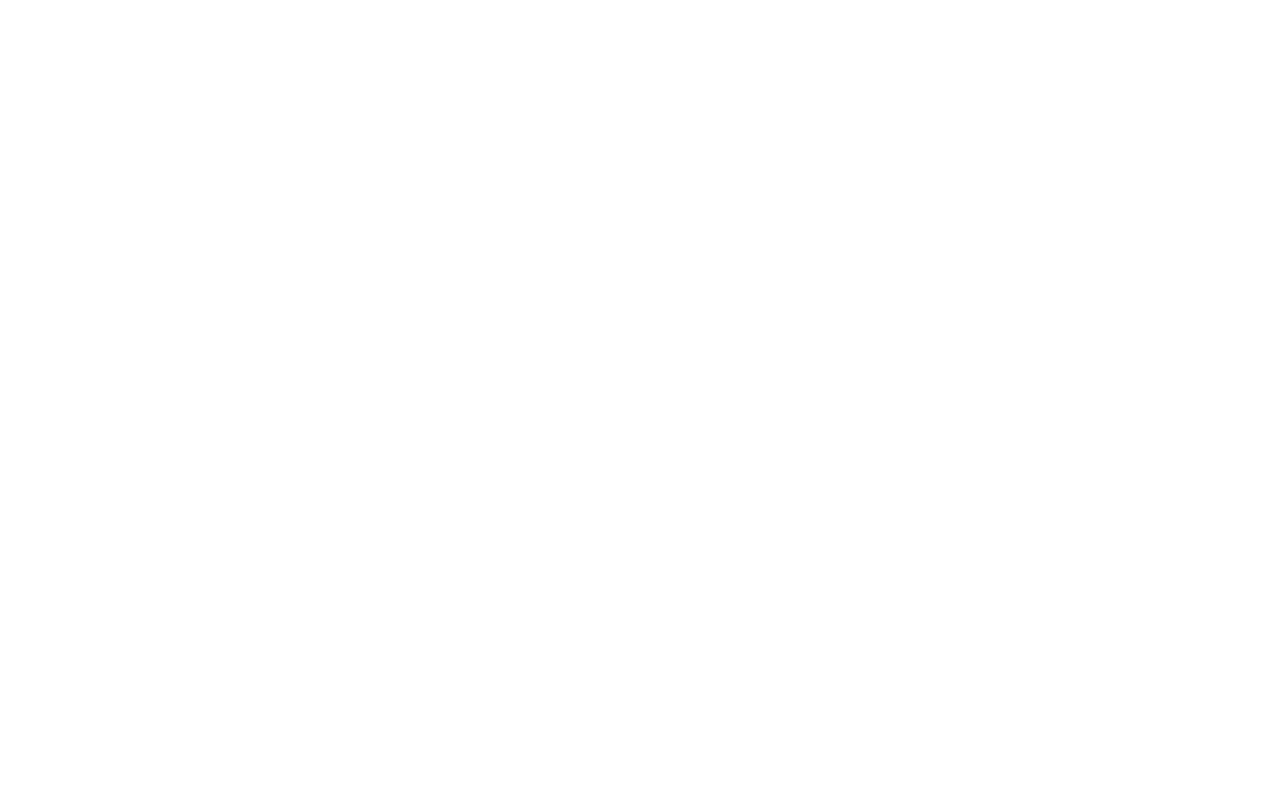
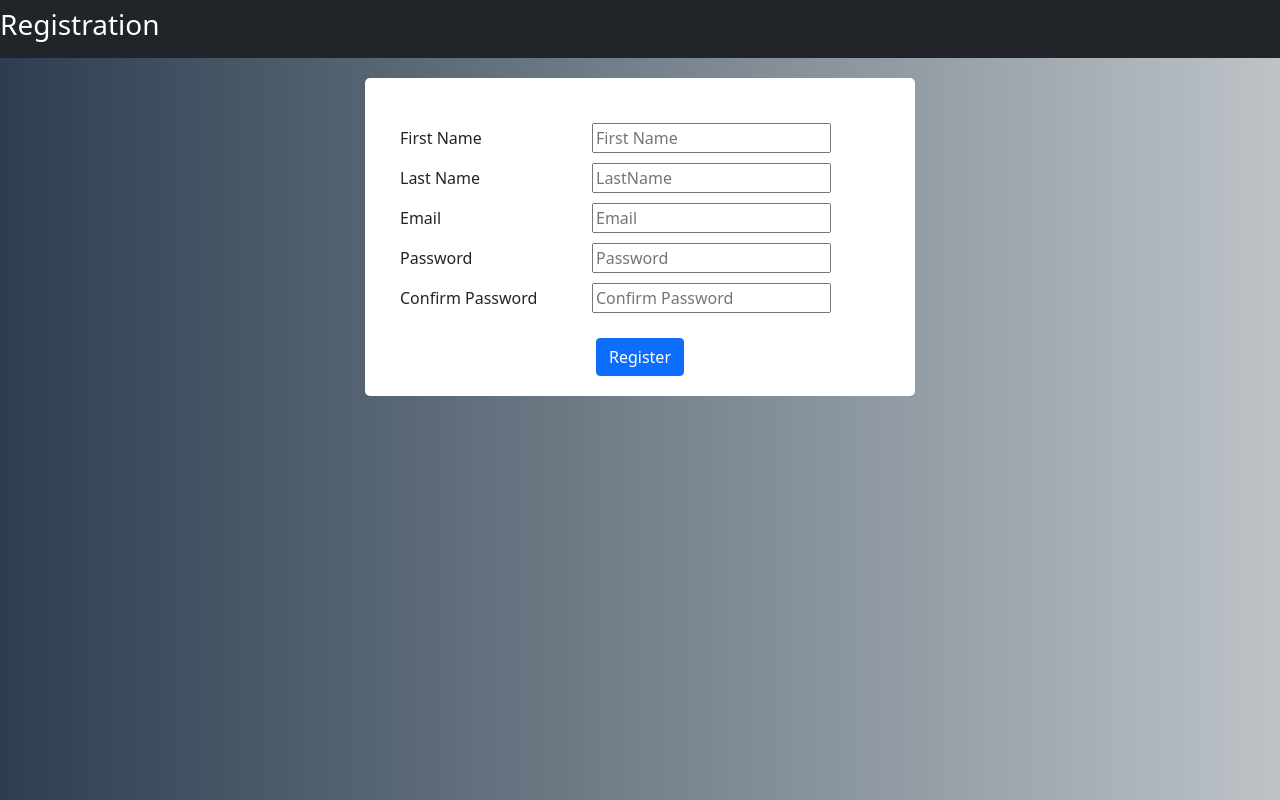
Before and after one commit to SaemHasan/Travello-Project, a React (Create React App) app in the folder frontend/travello-frontend/: page /Registration in a window 1280 px wide. Before the commit this address had no page. Built offline with nearby package versions, Linux system fonts and the light colour scheme.

Commit message:
register_page created

```diff
--- a/frontend/travello-frontend/src/App.js
+++ b/frontend/travello-frontend/src/App.js
@@ -16,7 +16,9 @@
 import Layout from "./Layout";
 import Home from "./home/Home";
 import About from "./About";
-import Login from "./login/Login"
+import Login from "./login/Login";
+import Registration from "./Registration/Registration";
+
 
 // function App() {
 //   //   const [articles, setArticles] = useState([])
@@ -76,6 +78,7 @@
 
         </Route>
           <Route path="/Login" element={<Login />} />
+          <Route path="Registration" element={<Registration />} />
       </Routes>
     </BrowserRouter>
   );
--- /dev/null
+++ b/frontend/travello-frontend/src/Registration/Registration.js
@@ -0,0 +1,15 @@
+import '../App.css';
+import Header from './header';
+import RegistrationForm from './registrationForm'
+import "./style.css"
+
+function Registration() {
+  return (
+    <div className="body">
+      <Header/>
+      <RegistrationForm/>
+    </div>
+  );
+}
+
+export default Registration;
--- /dev/null
+++ b/frontend/travello-frontend/src/Registration/header.js
@@ -0,0 +1,11 @@
+import React from 'react';
+function Header() {
+    return(
+        <nav class="bg-dark navbar-dark navbar">
+            <div className="row col-12 d-flex justify-content-center text-white">
+                <h3>Registration</h3>
+            </div>
+        </nav>
+    )
+}
+export default Header;
--- /dev/null
+++ b/frontend/travello-frontend/src/Registration/registrationForm.js
@@ -0,0 +1,70 @@
+import React, {useState,setState} from 'react';
+import './style.css'
+import Button from "react-bootstrap/Button";
+function RegistrationForm() {
+
+    const [firstName, setFirstName] = useState(null);
+    const [lastName, setLastName] = useState(null);
+    const [email, setEmail] = useState(null);
+    const [password,setPassword] = useState(null);
+    const [confirmPassword,setConfirmPassword] = useState(null);
+
+    const handleInputChange = (e) => {
+        const {id , value} = e.target;
+        if(id === "firstName"){
+            setFirstName(value);
+        }
+        if(id === "lastName"){
+            setLastName(value);
+        }
+        if(id === "email"){
+            setEmail(value);
+        }
+        if(id === "password"){
+            setPassword(value);
+        }
+        if(id === "confirmPassword"){
+            setConfirmPassword(value);
+        }
+
+    }
+
+    const handleSubmit  = () => {
+        console.log(firstName,lastName,email,password,confirmPassword);
+
+    }
+
+    return(
+        <div className="form">
+            <div className="form-body">
+                <div className="username">
+                    <label className="form__label" for="firstName">First Name </label>
+                    <input className="form__input" type="text" value={firstName} onChange = {(e) => handleInputChange(e)} id="firstName" placeholder="First Name"/>
+                </div>
+                <div className="lastname">
+                    <label className="form__label" for="lastName">Last Name </label>
+                    <input  type="text" name="" id="lastName" value={lastName}  className="form__input" onChange = {(e) => handleInputChange(e)} placeholder="LastName"/>
+                </div>
+                <div className="email">
+                    <label className="form__label" for="email">Email </label>
+                    <input  type="email" id="email" className="form__input" value={email} onChange = {(e) => handleInputChange(e)} placeholder="Email"/>
+                </div>
+                <div className="password">
+                    <label className="form__label" for="password">Password </label>
+                    <input className="form__input" type="password"  id="password" value={password} onChange = {(e) => handleInputChange(e)} placeholder="Password"/>
+                </div>
+                <div className="confirm-password">
+                    <label className="form__label" for="confirmPassword">Confirm Password </label>
+                    <input className="form__input" type="password" id="confirmPassword" value={confirmPassword} onChange = {(e) => handleInputChange(e)} placeholder="Confirm Password"/>
+                </div>
+            </div>
+            <div class="footer">
+                <Button onClick={()=>handleSubmit()} type="submit" class="btn">Register</Button>
+                {/*<div><p>{firstName}</p></div>*/}
+            </div>
+        </div>
+
+    )
+}
+
+export default RegistrationForm;
--- /dev/null
+++ b/frontend/travello-frontend/src/Registration/style.css
@@ -0,0 +1,42 @@
+.pagebody{
+    background: #FFFFFF;  /* fallback for old browsers */
+    background: -webkit-linear-gradient(to right, #2c3e50, #bdc3c7);  /* Chrome 10-25, Safari 5.1-6 */
+    background: linear-gradient(to right, #2c3e50, #bdc3c7); /* W3C, IE 10+/ Edge, Firefox 16+, Chrome 26+, Opera 12+, Safari 7+ */
+}
+
+body{
+    background: #bdc3c7;  /* fallback for old browsers */
+    background: -webkit-linear-gradient(to right, #2c3e50, #bdc3c7);  /* Chrome 10-25, Safari 5.1-6 */
+    background: linear-gradient(to right, #2c3e50, #bdc3c7); /* W3C, IE 10+/ Edge, Firefox 16+, Chrome 26+, Opera 12+, Safari 7+ */
+}
+
+.form{
+    align-content: center;
+    background-color: white;
+    border-radius: 5px;
+    width: 550px;
+    margin: 20px auto;
+    padding: 20px;
+    /* height: 600px; */
+}
+
+.form-body{
+    text-align: left;
+    padding: 20px 10px;
+}
+
+.form-body > *{
+    padding: 5px;
+}
+
+.form__label{
+    width: 40%;
+}
+
+.form_input{
+    width: 60%;
+}
+
+.footer{
+    text-align: center;
+}
--- a/frontend/travello-frontend/src/home/Home.js
+++ b/frontend/travello-frontend/src/home/Home.js
@@ -1,16 +1,14 @@
 import React from "react";
-import Button from 'react-bootstrap/Button';
 import '../App.css';
 import {useState, useEffect} from 'react'
 import ArticleList from '../Components/ArticleList';
 import DemoList from "../Components/DemoList";
 import Hello from "../Components/Hello";
-import Navbar from "../Components/Navbar.js";
-import Explore_slider from '../Components/explore_slider';
+import ExploreSlider from '../Components/explore_slider';
 import pic from "../images/homepage.jpg";
 import 'bootstrap/dist/css/bootstrap.min.css';
 import APIService from "../APIService";
-import Search_bar from "../Components/Search_bar";
+import SearchBar from "../Components/Search_bar";
 
 function Home() {
     const [articles, setArticles] = useState([])
@@ -34,8 +32,8 @@
         {/*<div><Navbar /></div>*/}
         <div id = "clearDiv"  className = "img"><img src={pic}   alt={"waterfall"}/></div>
 
-        <Search_bar/>
-        <div><Explore_slider/></div>
+        <SearchBar/>
+        <div><ExploreSlider/></div>
         <Hello/>
 
 
--- a/frontend/travello-frontend/src/index.js
+++ b/frontend/travello-frontend/src/index.js
@@ -3,7 +3,7 @@
 import './index.css';
 import App from './App';
 import reportWebVitals from './reportWebVitals';
-import { BrowserRouter } from "react-router-dom";
+
 
 
 const root = ReactDOM.createRoot(document.getElementById('root'));
```
